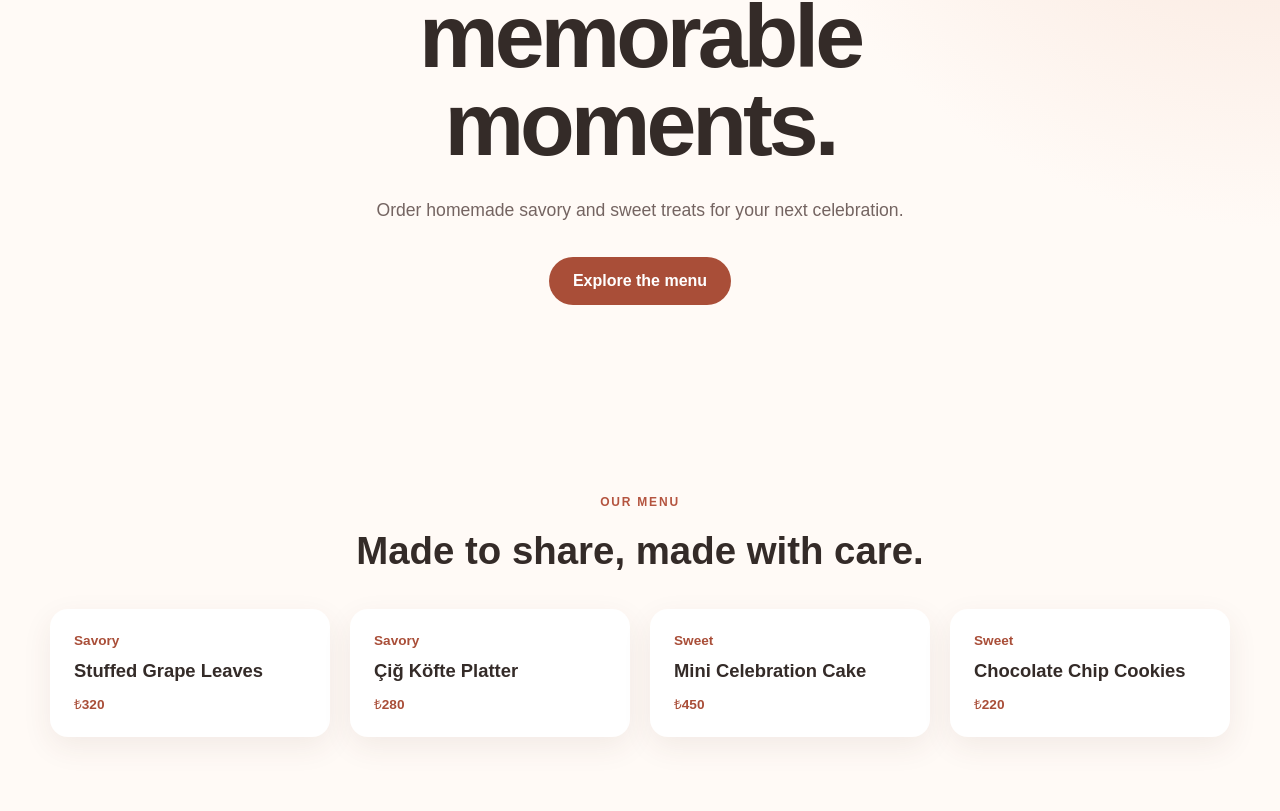
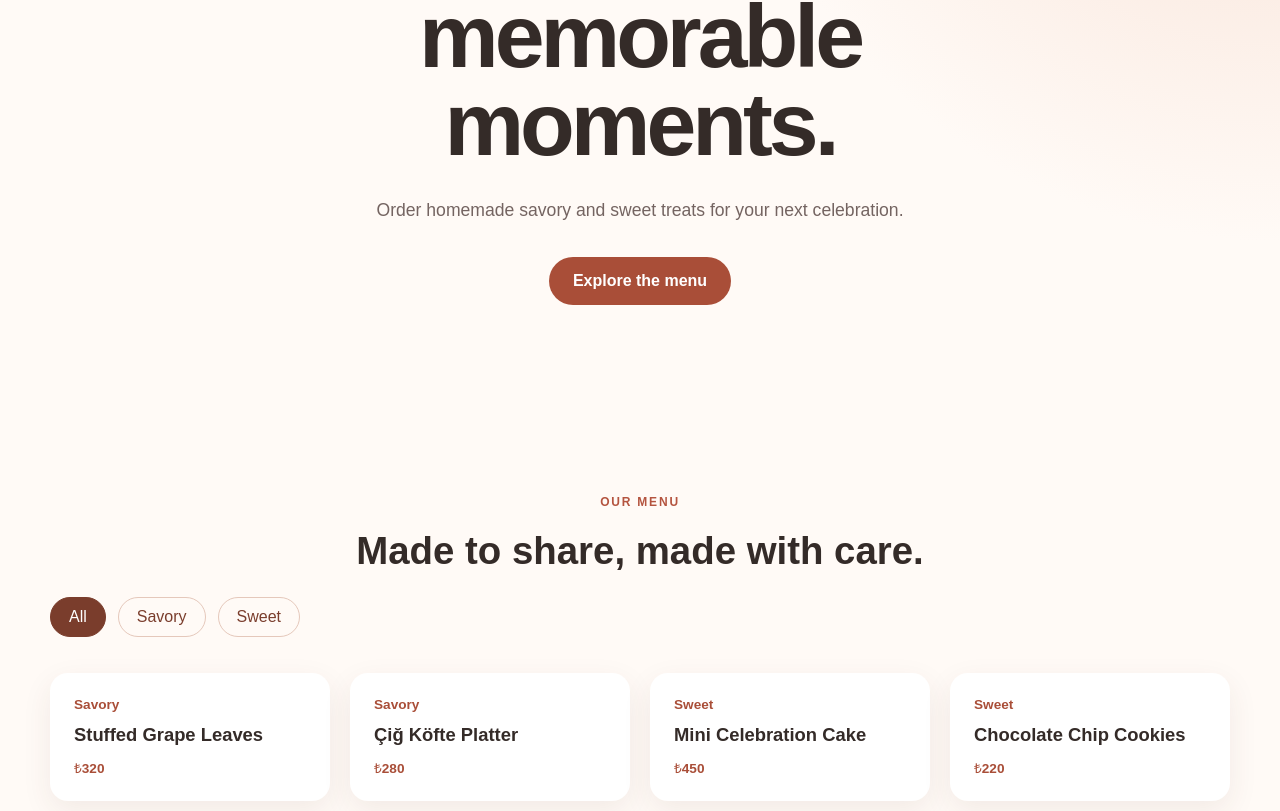
Before and after one commit to zensude/table-treats, a React (Vite) app: page / in a window 1280 px wide. Shown: the part 325-1136 px from the top of the page. Built offline with nearby package versions, Linux system fonts and the light colour scheme.

Commit message:
feat: add product category filtering

```diff
--- a/src/App.css
+++ b/src/App.css
@@ -174,3 +174,29 @@
     grid-template-columns: 1fr;
   }
 }
+
+.category-filters {
+  display: flex;
+  gap: 12px;
+  margin: 24px 0;
+}
+
+.category-filters button {
+  padding: 10px 18px;
+  border: 1px solid #e5c8bb;
+  border-radius: 999px;
+  background: #fffaf6;
+  color: #7a3d2c;
+  cursor: pointer;
+  transition: background-color 0.2s ease;
+}
+
+.category-filters button:hover {
+  background: #f7ded1;
+}
+
+.category-filters button.active {
+  background: #7a3d2c;
+  color: white;
+  border-color: #7a3d2c;
+}
--- a/src/App.jsx
+++ b/src/App.jsx
@@ -1,6 +1,12 @@
+import ProductCard from "./ProductCard";
+import { useState } from "react";
 import "./App.css";
-
 function App() {
+  const [selectedCategory, setSelectedCategory] = useState("All");
+  const filteredProducts =
+    selectedCategory === "All"
+      ? products
+      : products.filter((product) => product.category === selectedCategory);
   return (
     <main className="app">
       <header className="navbar">
@@ -35,14 +41,21 @@ function App() {
         <p className="eyebrow">OUR MENU</p>
 
         <h2>Made to share, made with care.</h2>
-
+        <div className="category-filters">
+          {["All", "Savory", "Sweet"].map((category) => (
+            <button
+              key={category}
+              type="button"
+              onClick={() => setSelectedCategory(category)}
+              className={selectedCategory === category ? "active" : ""}
+            >
+              {category}
+            </button>
+          ))}
+        </div>
         <div className="product-grid">
-          {products.map((product) => (
-            <article className="product-card" key={product.id}>
-              <p>{product.category}</p>
-              <h3>{product.name}</h3>
-              <p>₺{product.price}</p>
-            </article>
+          {filteredProducts.map((product) => (
+            <ProductCard key={product.id} product={product} />
           ))}
         </div>
       </section>
```
